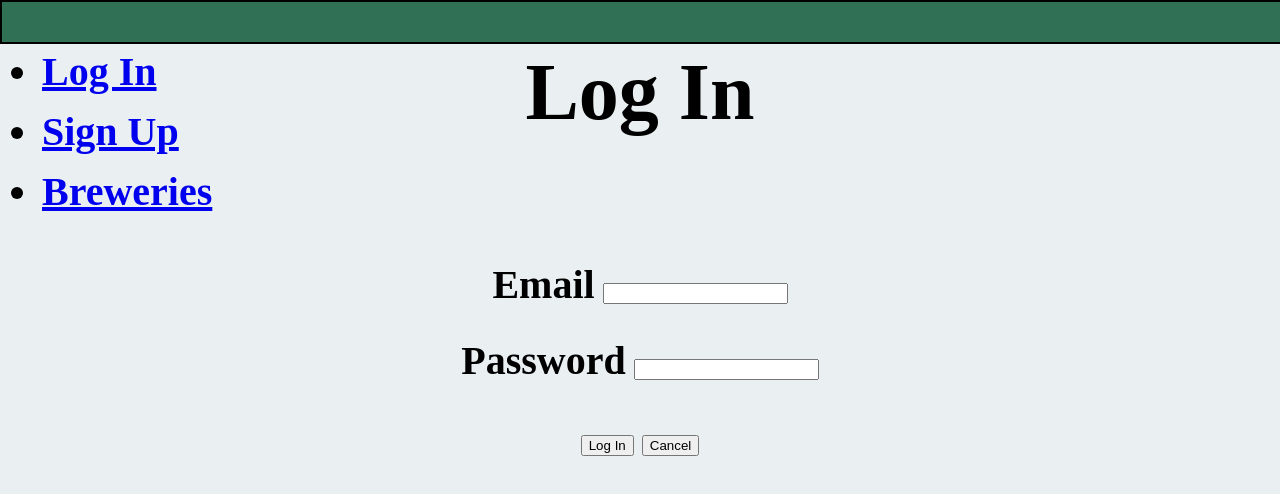
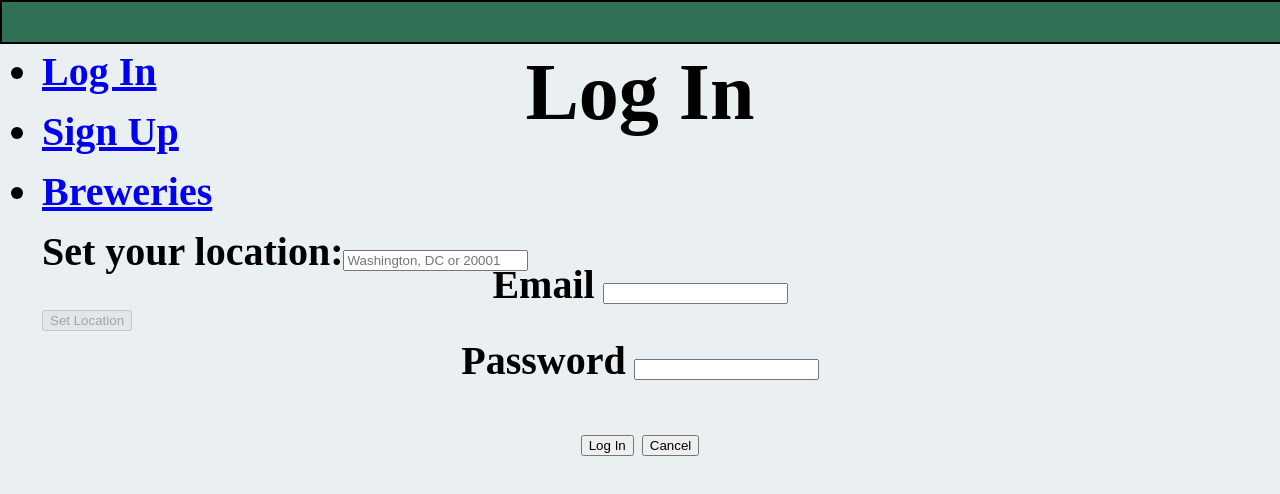
Before and after one commit to Atomic82/brew-advisor-front-end, a React (Create React App) app: page /login in a window 1280 px wide. Shown: the top 494 px of the page. Built offline with nearby package versions, Linux system fonts and the light colour scheme; no server answers.

Commit message:
add conditional rendering for location setting on the navbar

```diff
--- a/src/App.jsx
+++ b/src/App.jsx
@@ -86,6 +86,7 @@ const App = () => {
   const handleLogout = () => {
     authService.logout()
     setUser(null)
+    setUserLocation('')
     navigate('/')
   }
 
@@ -101,6 +102,7 @@ const App = () => {
     <>
       <NavBar
         user={user}
+        userLocation={userLocation}
         handleLogout={handleLogout}
         handleChangeSetLocation={handleChangeSetLocation}
       />
--- a/src/components/NavBar/NavBar.jsx
+++ b/src/components/NavBar/NavBar.jsx
@@ -1,6 +1,27 @@
-import { Link } from 'react-router-dom'
+import { useState, useEffect, useRef } from 'react';
+import { Link, useNavigate } from 'react-router-dom';
 
-const NavBar = ({ user, handleLogout }) => {
+const NavBar = ({ user, handleLogout, userLocation, handleChangeSetLocation }) => {
+  const formElement = useRef()
+  const navigate = useNavigate()
+  const [formData, setFormData] = useState({
+    location: '',
+  })
+  const [validForm, setValidForm] = useState(false)
+
+  useEffect(() => {
+    formElement.current?.checkValidity() ?
+      setValidForm(true) : setValidForm(false)
+  }, [formData])
+
+  const handleChange = evt => {
+    setFormData({ ...formData, [evt.target.name]: evt.target.value })
+  }
+  const handleSubmit = async evt => {
+    evt.preventDefault()
+    await handleChangeSetLocation(formData)
+  }
+
   return (
     <>
       {user ?
@@ -14,13 +35,113 @@ const NavBar = ({ user, handleLogout }) => {
             <li><Link to="/events">Events</Link></li>
             <li><Link to="/new">Make a new Event?</Link></li>
           </ul>
+          {userLocation.location ?
+            <div>
+              <p>Location set to {userLocation.location}</p>
+              <form autoComplete='off' ref={formElement} onSubmit={handleSubmit}>
+                <div>
+                  <label htmlFor="location-input">Change your location :</label>
+                  <input
+                    type="text"
+                    id='location-input'
+                    name='location'
+                    value={formData.location}
+                    onChange={handleChange}
+                    placeholder='Washington, DC or 20001'
+                    required
+                  />
+                </div>
+                <div>
+                  <button
+                    type='submit'
+                    disabled={!validForm}
+                  >
+                    Set Location
+                  </button>
+                </div>
+              </form>
+            </div>
+            :
+            <form autoComplete='off' ref={formElement} onSubmit={handleSubmit}>
+              <div>
+                <label htmlFor="location-input">Set your location:</label>
+                <input
+                  type="text"
+                  id='location-input'
+                  name='location'
+                  value={formData.location}
+                  onChange={handleChange}
+                  placeholder='Washington, DC or 20001'
+                  required
+                />
+              </div>
+              <div>
+                <button
+                  type='submit'
+                  disabled={!validForm}
+                >
+                  Set Location
+                </button>
+              </div>
+            </form>
+          }
         </nav>
-      :
+        :
         <nav>
           <ul>
             <li><Link to="/login">Log In</Link></li>
             <li><Link to="/signup">Sign Up</Link></li>
             <li><Link to="/breweries">Breweries</Link></li>
+            {userLocation.location ?
+              <div>
+                <p>Location set to {userLocation.location}</p>
+                <form autoComplete='off' ref={formElement} onSubmit={handleSubmit}>
+                  <div>
+                    <label htmlFor="location-input">Change your location :</label>
+                    <input
+                      type="text"
+                      id='location-input'
+                      name='location'
+                      value={formData.location}
+                      onChange={handleChange}
+                      placeholder='Washington, DC or 20001'
+                      required
+                    />
+                  </div>
+                  <div>
+                    <button
+                      type='submit'
+                      disabled={!validForm}
+                    >
+                      Set Location
+                    </button>
+                  </div>
+                </form>
+              </div>
+              :
+              <form autoComplete='off' ref={formElement} onSubmit={handleSubmit}>
+                <div>
+                  <label htmlFor="location-input">Set your location:</label>
+                  <input
+                    type="text"
+                    id='location-input'
+                    name='location'
+                    value={formData.location}
+                    onChange={handleChange}
+                    placeholder='Washington, DC or 20001'
+                    required
+                  />
+                </div>
+                <div>
+                  <button
+                    type='submit'
+                    disabled={!validForm}
+                  >
+                    Set Location
+                  </button>
+                </div>
+              </form>
+            }
           </ul>
         </nav>
       }
--- a/src/components/Profile/Profile.jsx
+++ b/src/components/Profile/Profile.jsx
@@ -10,7 +10,7 @@ const Profile = (props) => {
       {props.profile.favorites.length ?
         <ul>
         {props.profile.favorites.map(favorite => {
-          <li>{props.profile.favorite}</li>
+          <li>{favorite}</li>
         })}
         </ul>
         :
@@ -23,7 +23,7 @@ const Profile = (props) => {
         <ul>
           {props.profile.events.map(event => {
             <li>
-              {props.profile.event}
+              {event}
             </li>
           })}
         </ul>
@@ -37,7 +37,7 @@ const Profile = (props) => {
         <ul>
           {props.profile.reviews.map(review => {
             <li>
-              {props.profile.review}
+              {review}
             </li>
           })}
         </ul>
```
